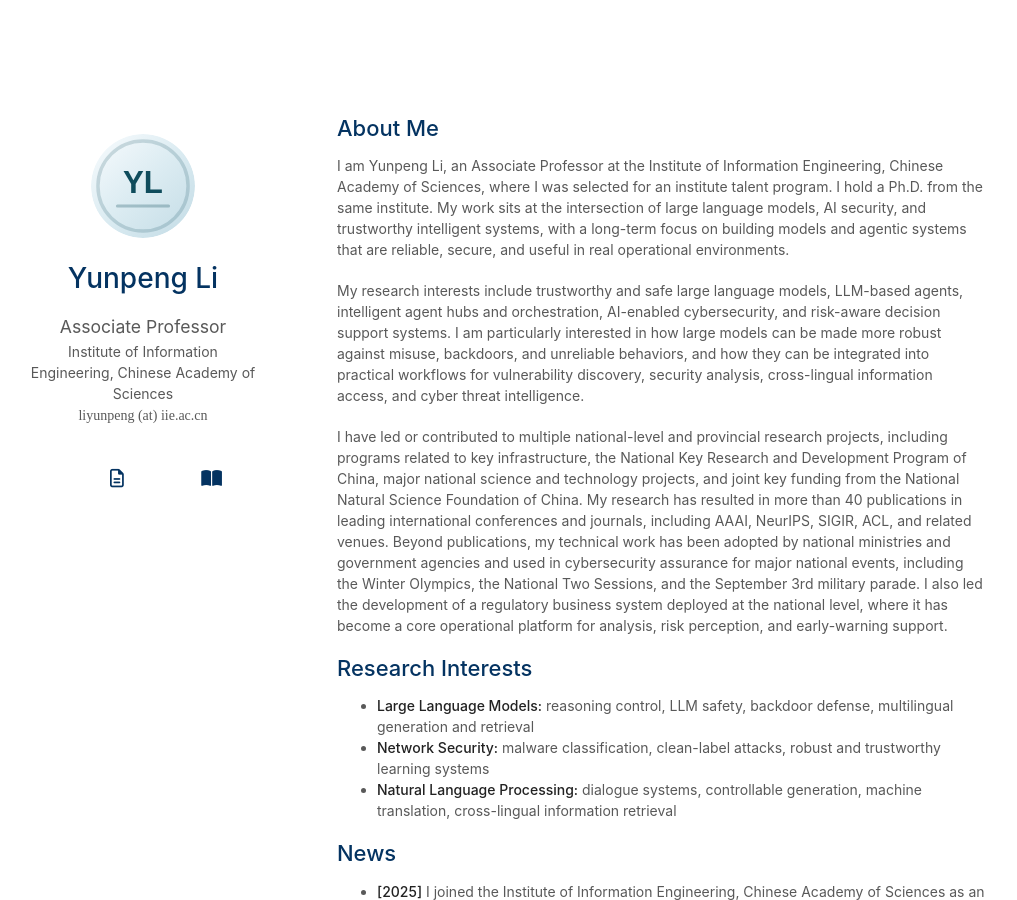
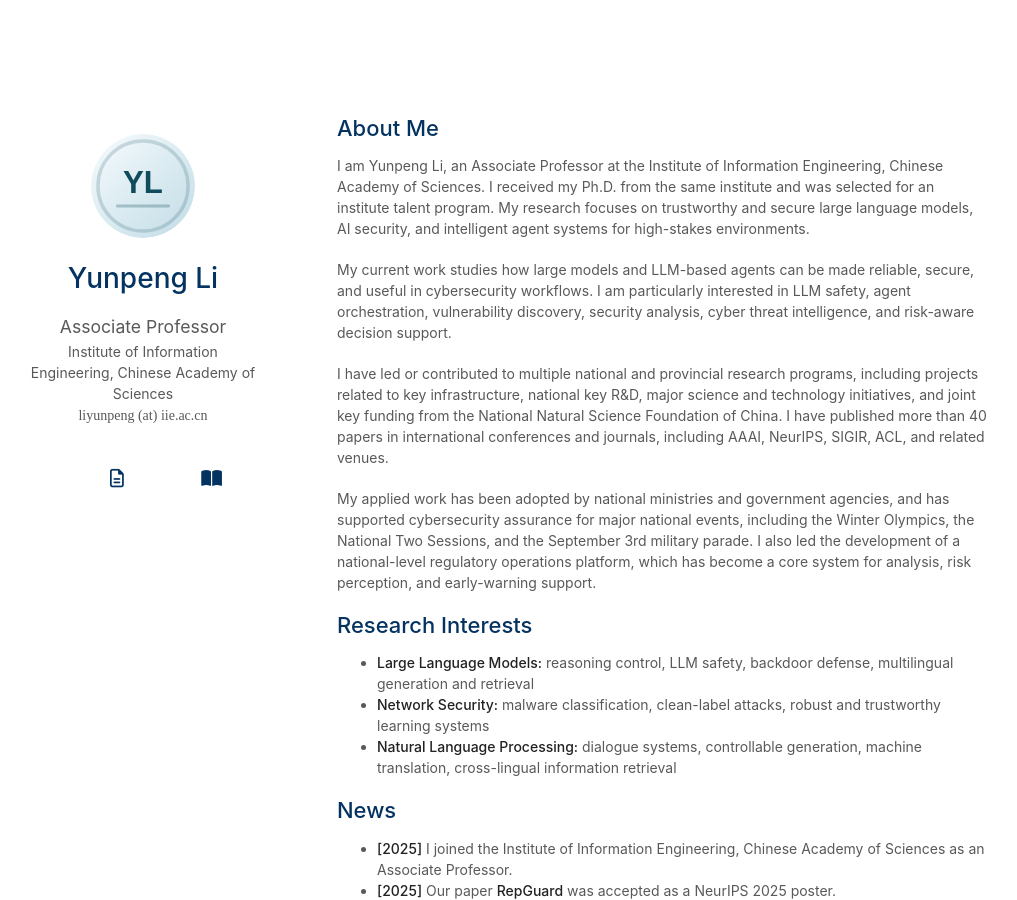
Before and after one commit to ReFantazio/Refantazio.github.io, a Jekyll site: the page built from index.md, in a window 1280 px wide and 900 px high. Shown: the whole window, without its empty margins (133-1150 px from the left). Built offline with Jekyll 4.4.1, drawn with Linux system fonts in a browser that asks for light colours; a style sheet for code colours, icons or effects is not loaded; our own code applies the rules of GitHub Pages for plain Markdown files.

Commit message:
Restructure about section

```diff
--- a/index.md
+++ b/index.md
@@ -4,11 +4,13 @@ layout: homepage
 
 ## About Me
 
-I am Yunpeng Li, an Associate Professor at the Institute of Information Engineering, Chinese Academy of Sciences, where I was selected for an institute talent program. I hold a Ph.D. from the same institute. My work sits at the intersection of large language models, AI security, and trustworthy intelligent systems, with a long-term focus on building models and agentic systems that are reliable, secure, and useful in real operational environments.
+I am Yunpeng Li, an Associate Professor at the Institute of Information Engineering, Chinese Academy of Sciences. I received my Ph.D. from the same institute and was selected for an institute talent program. My research focuses on trustworthy and secure large language models, AI security, and intelligent agent systems for high-stakes environments.
 
-My research interests include trustworthy and safe large language models, LLM-based agents, intelligent agent hubs and orchestration, AI-enabled cybersecurity, and risk-aware decision support systems. I am particularly interested in how large models can be made more robust against misuse, backdoors, and unreliable behaviors, and how they can be integrated into practical workflows for vulnerability discovery, security analysis, cross-lingual information access, and cyber threat intelligence.
+My current work studies how large models and LLM-based agents can be made reliable, secure, and useful in cybersecurity workflows. I am particularly interested in LLM safety, agent orchestration, vulnerability discovery, security analysis, cyber threat intelligence, and risk-aware decision support.
 
-I have led or contributed to multiple national-level and provincial research projects, including programs related to key infrastructure, the National Key Research and Development Program of China, major national science and technology projects, and joint key funding from the National Natural Science Foundation of China. My research has resulted in more than 40 publications in leading international conferences and journals, including AAAI, NeurIPS, SIGIR, ACL, and related venues. Beyond publications, my technical work has been adopted by national ministries and government agencies and used in cybersecurity assurance for major national events, including the Winter Olympics, the National Two Sessions, and the September 3rd military parade. I also led the development of a regulatory business system deployed at the national level, where it has become a core operational platform for analysis, risk perception, and early-warning support.
+I have led or contributed to multiple national and provincial research programs, including projects related to key infrastructure, national key R&D, major science and technology initiatives, and joint key funding from the National Natural Science Foundation of China. I have published more than 40 papers in international conferences and journals, including AAAI, NeurIPS, SIGIR, ACL, and related venues.
+
+My applied work has been adopted by national ministries and government agencies, and has supported cybersecurity assurance for major national events, including the Winter Olympics, the National Two Sessions, and the September 3rd military parade. I also led the development of a national-level regulatory operations platform, which has become a core system for analysis, risk perception, and early-warning support.
 
 ## Research Interests
 
```
